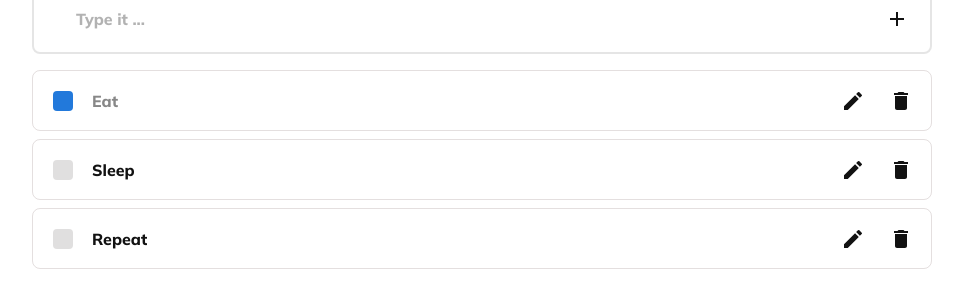
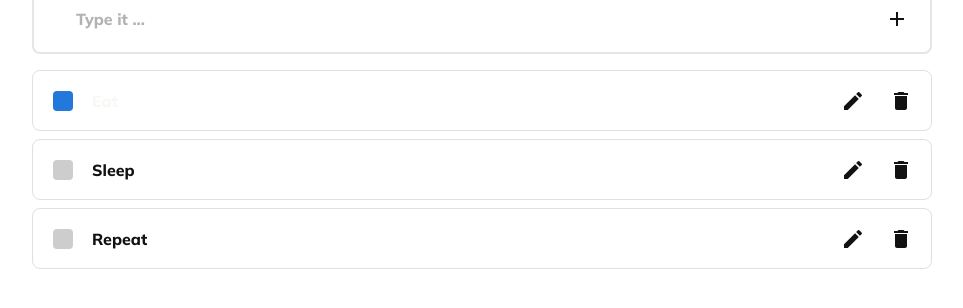
Before and after one commit to GlebLudis/react-ogranizer-app, a React (Vite) app: page / in a window 1280 px wide. Shown: the part 166-474 px from the top of the page, without its empty margins (158-1121 px from the left). Built offline with nearby package versions, Linux system fonts and the light colour scheme.

Commit message:
chore: add animation om complete task

```diff
--- a/src/components/ListItems/styles.css
+++ b/src/components/ListItems/styles.css
@@ -1,9 +1,10 @@
 .todo-list-item-root {
+  position: relative;
   display: flex;
   flex-direction: row;
   align-items: center;
   justify-content: space-between;
-  border: 1px solid rgba(123, 95, 95, 0.2);
+  border: 1px solid rgba(102, 102, 102, 0.2);;
   padding: 0.6em 0.6em 0.6em 1em;
   margin-top: 0.5em;
   gap: 0.5em;
@@ -17,14 +18,23 @@
   gap: 1em;
 }
 
+.todo-list-item-click-target {
+  position: absolute;
+  top: 0;
+  left: 0;
+  bottom: 0;
+  right: 0;
+}
+
 input[type="checkbox"] {
   --checkbox-size: 1.5em;
 
   appearance: none;
-  background-color: rgba(98, 95, 95, 0.2);
+  background-color: rgba(4, 4, 4, 0.2);
   height: var(--checkbox-size);
   width: var(--checkbox-size);
   border-radius: 0.3em;
+  flex-shrink: 0;
   transition: all 250ms ease;
 }
 
@@ -42,18 +52,38 @@ input[type="checkbox"]:active {
   opacity: 0.5;
 }
 
-.todo-list-item-root[data-completed="true"] .todo-list-item-label {
-  /* text-decoration: line-through; */
-  opacity: 0.5;
-}
-
 .todo-list-item-label {
   overflow-x: hidden;
   overflow-wrap: break-word;
+  transition: all 250ms ease;
+  position: relative;
+}
+
+.todo-list-item-label::before {
+  content: "";
+  display: inline-block;
+  position: absolute;
+  top: 50%;
+  left: 0;
+  right: 0;
+  height: 1px;
+  width: 0;
+  background-color: rgba(0, 0, 0, 1);
+  transition: all 800ms ease;
+}
+
+.todo-list-item-root[data-completed="true"] .todo-list-item-label {
+  color: rgba(241, 240, 234, 0.5);
+}
+
+.todo-list-item-root[data-completed="true"] .todo-list-item-label::before {
+  width: 100%;
+  background-color: rgba(255, 255, 255, 0.4);
 }
 
 .todo-list-item-actions-group {
   display: flex;
   flex-direction: row;
   gap: 0.5em;
+  z-index: 1;
 }
```
